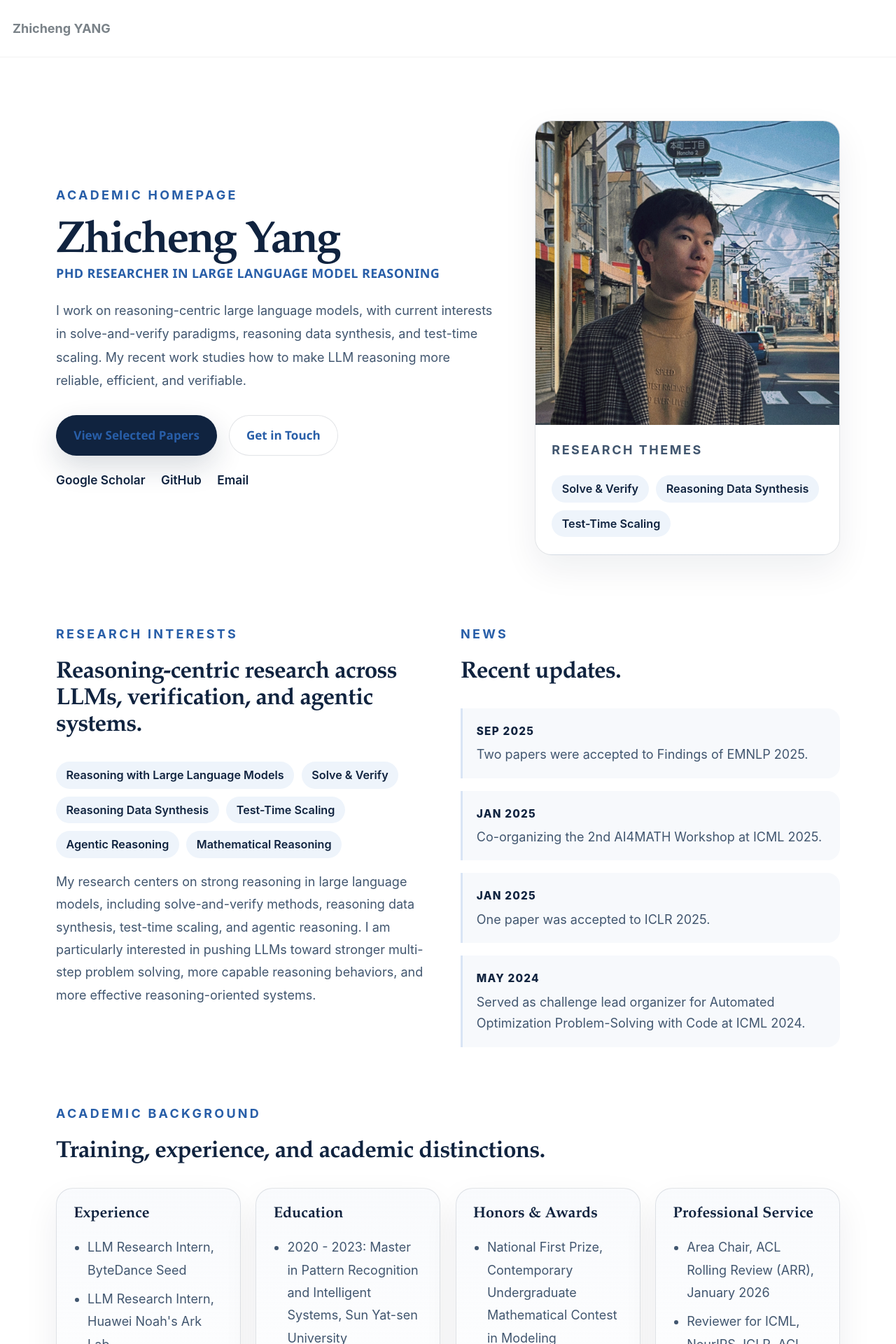
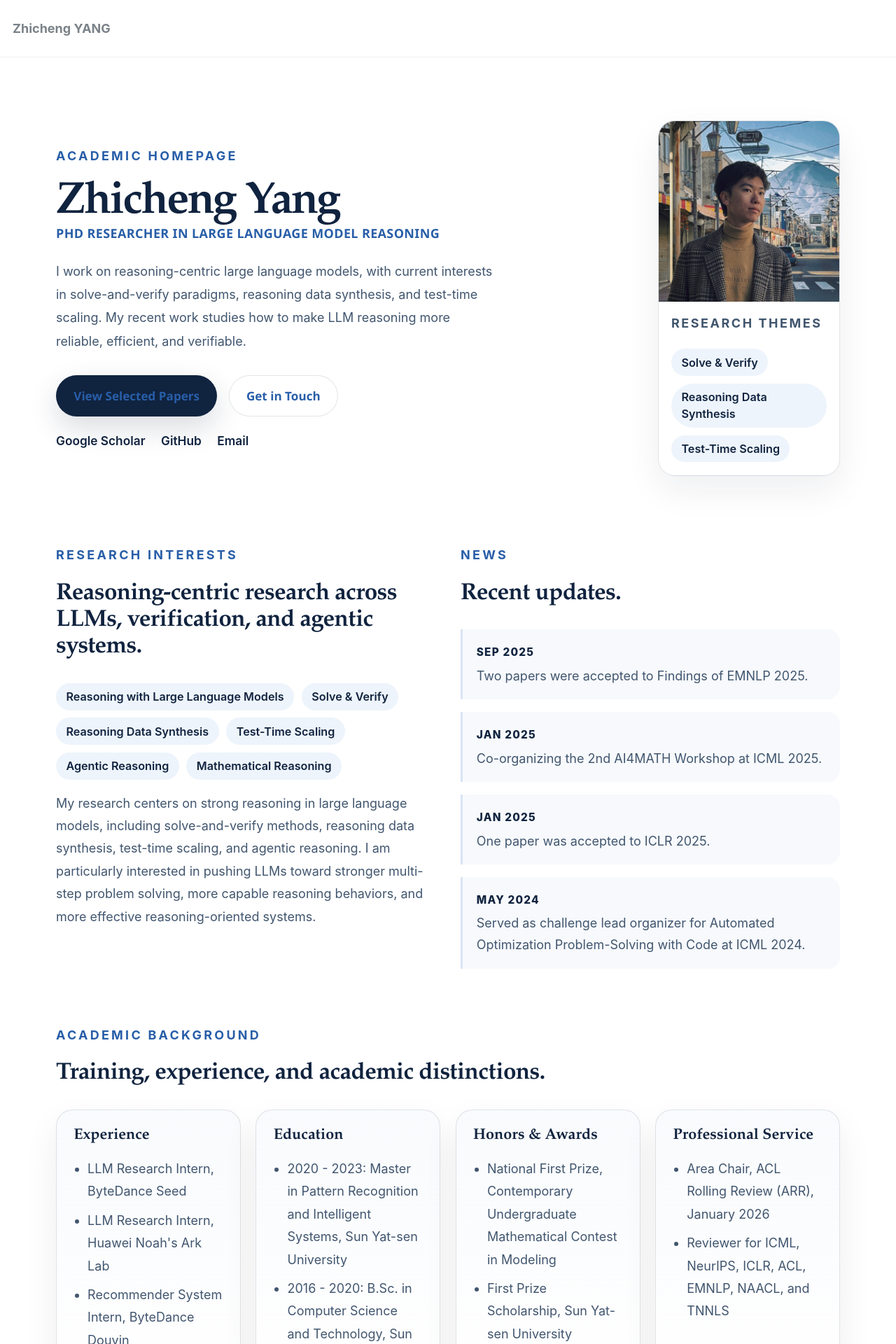
Before and after one commit to yangzhch6/yangzhch6.github.io, a Jekyll site: the page built from _pages/about.md, in a window 1280 px wide. Shown: the top 1920 px of the page at 70% size. Built offline with Jekyll 4.4.1, drawn with Linux system fonts in a browser that asks for light colours.

Commit message:
style: tighten homepage layout

```diff
--- a/_sass/_homepage.scss
+++ b/_sass/_homepage.scss
@@ -162,7 +162,10 @@
 
 .home-hero__aside {
   display: grid;
-  gap: 1.1rem;
+  gap: 0.9rem;
+  max-width: 260px;
+  width: 100%;
+  justify-self: end;
 }
 
 .portrait-card,
@@ -189,7 +192,7 @@
 }
 
 .portrait-card__body {
-  padding: 1.2rem 1.3rem 1.35rem;
+  padding: 0.95rem 1rem 1.05rem;
 }
 
 .portrait-card__label,
@@ -251,10 +254,16 @@
 
 .paper-grid {
   display: grid;
-  gap: 1.25rem;
+  gap: 0.95rem;
 
   @include breakpoint($medium) {
     grid-template-columns: repeat(2, minmax(0, 1fr));
+  }
+}
+
+#home-selected-papers .paper-grid {
+  @include breakpoint($large) {
+    grid-template-columns: repeat(3, minmax(0, 1fr));
   }
 }
 
@@ -267,8 +276,8 @@
 .paper-card {
   display: flex;
   flex-direction: column;
-  gap: 0.9rem;
-  padding: 1.45rem;
+  gap: 0.6rem;
+  padding: 1rem 1.05rem 1.05rem;
 }
 
 .paper-card--featured {
@@ -277,7 +286,7 @@
 }
 
 .paper-card--compact {
-  gap: 0.75rem;
+  gap: 0.55rem;
 }
 
 .paper-card__label {
@@ -291,26 +300,28 @@
 
 .paper-card h3 {
   margin: 0;
-  font-size: 1.42rem;
-  line-height: 1.25;
+  font-size: 1.18rem;
+  line-height: 1.2;
 }
 
 .paper-card__authors,
 .paper-card__venue {
   margin: 0;
   color: var(--home-ink-soft);
-  line-height: 1.75;
+  font-size: 0.94rem;
+  line-height: 1.55;
 }
 
 .paper-card__links {
   display: flex;
   flex-wrap: wrap;
-  gap: 1rem;
+  gap: 0.75rem;
   margin-top: auto;
-  padding-top: 0.2rem;
+  padding-top: 0.1rem;
 
   a {
     font-weight: 700;
+    font-size: 0.93rem;
   }
 }
 
```
Also changed, not shown: tests/check_homepage_redesign.py (+4 -0 lines).
